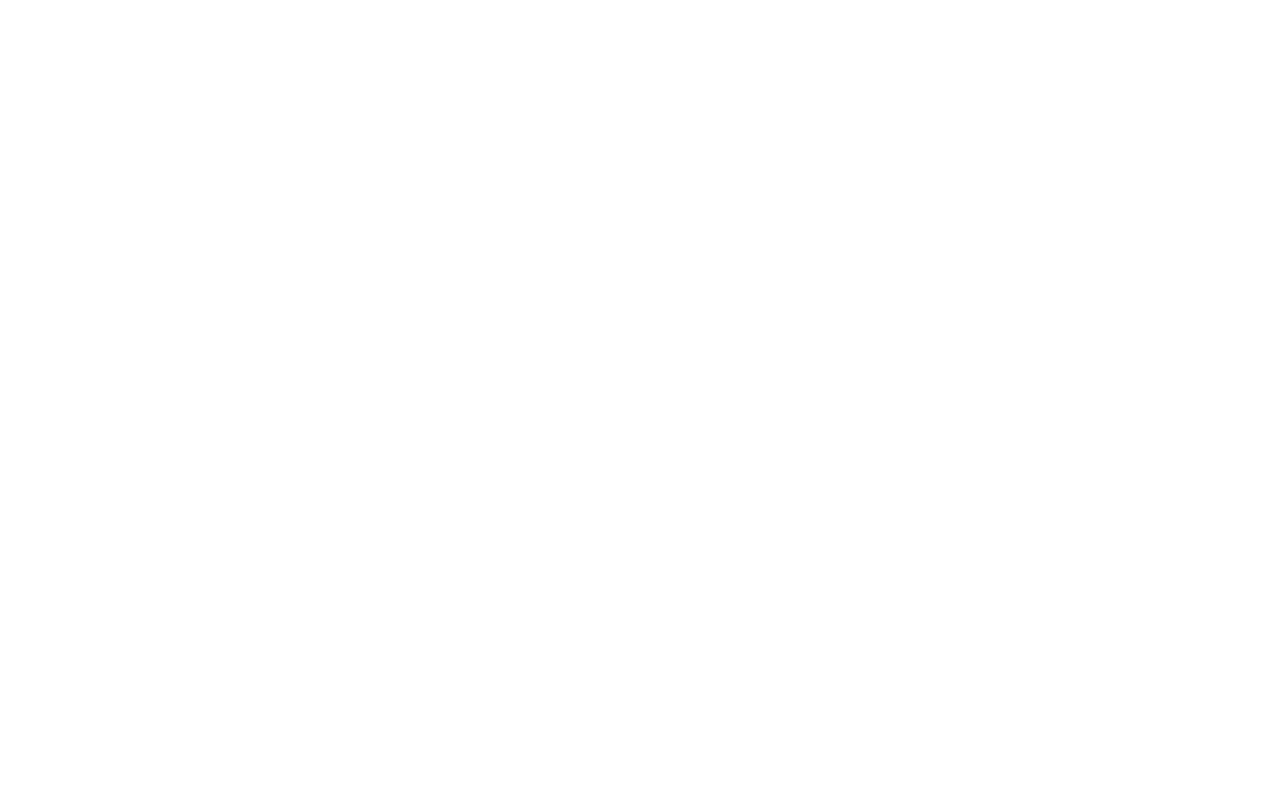
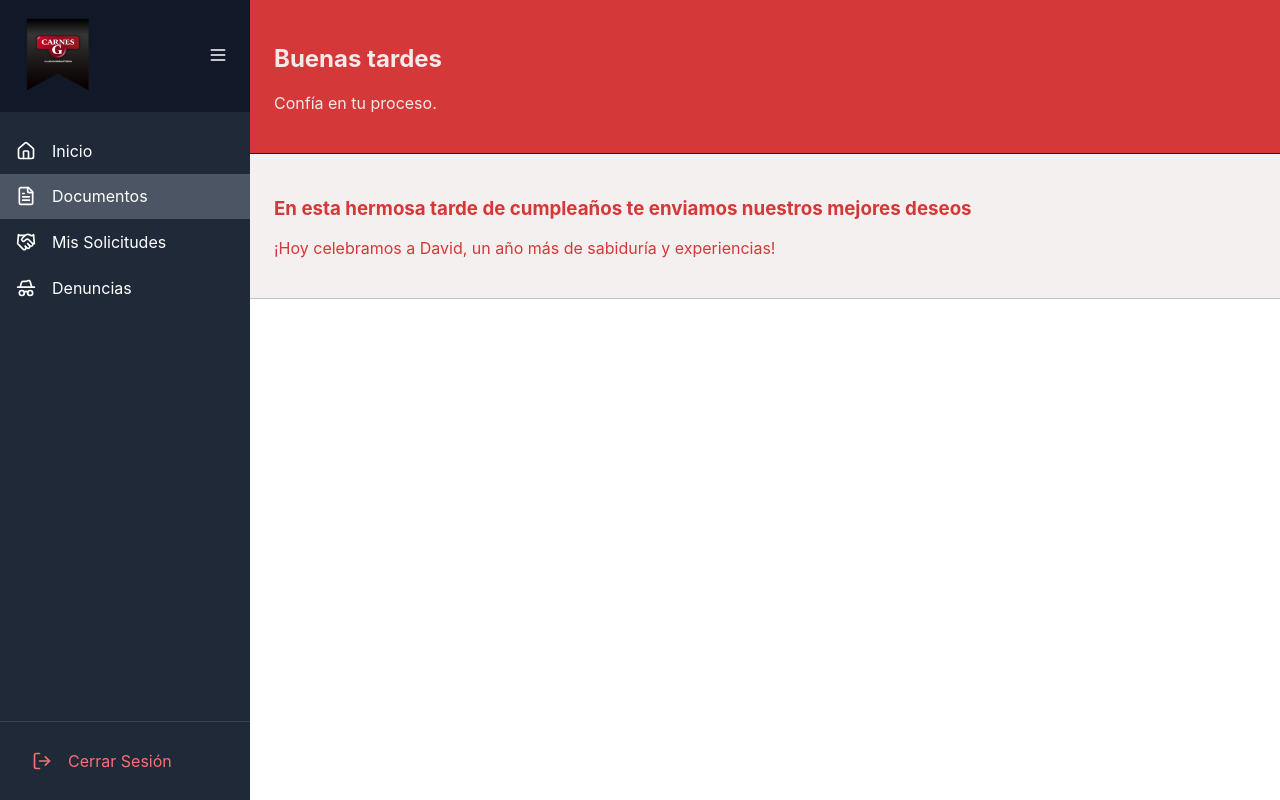
Before and after one commit to JetceMx/intranet-cg, a React (Create React App) app: page /documentos in a window 1280 px wide. Before the commit this address had no page. Built offline with nearby package versions, Linux system fonts and the light colour scheme.

Commit message:
Función de visor de textos y bases de react routers

```diff
--- a/src/App.js
+++ b/src/App.js
@@ -1,6 +1,7 @@
 import './App.css';
 import { Routes, Route } from 'react-router-dom';
 import Home from './Pages/home';
+import Docs from './Pages/documentos';
 
 function App() {
   return (
@@ -9,6 +10,7 @@
       {/* 1 - Codigo */}
       <Routes>
         <Route path='/' element={<Home />} />
+        <Route path='/documentos' element={<Docs />} />
       </Routes>
 
     </div>
--- /dev/null
+++ b/src/Pages/documentos.js
@@ -0,0 +1,40 @@
+import React, { useState, useEffect } from 'react';
+import Sidebar from '../component/sidebar';
+import UserHeader from '../component/usuario';
+//import News from '../component/news';
+import Cumple from '../component/cumple';
+//import Atajos from '../component/atajos';
+import '../Style/documentos.modules.css';
+
+function Docs() {
+  const [collapsed, setCollapsed] = useState(false);
+
+
+  useEffect(() => {
+    const handleResize = () => {
+      if (window.innerWidth < 768) {
+        setCollapsed(true);
+      } else {
+        setCollapsed(false);
+      }
+    };
+    handleResize();
+    window.addEventListener("resize", handleResize);
+    return () => window.removeEventListener("resize", handleResize);
+  }, []);
+
+
+  return (
+    <div className="layout">
+      <Sidebar collapsed={collapsed} setCollapsed={setCollapsed} />
+      <div className={`main-content ${collapsed ? "collapsed" : ""}`}>
+        <UserHeader collapsed={collapsed} />
+        {/*<News collapsed={collapsed} />*/}
+        {/*<Atajos collapsed={collapsed}/>*/}
+        <Cumple collapsed={collapsed} />
+      </div>
+    </div>
+  );
+}
+
+export default Docs;
--- a/src/Style/atajos.modules.css
+++ b/src/Style/atajos.modules.css
@@ -84,6 +84,24 @@
   color: #444;
 }
 
+.download-btn {
+  display: inline-block;
+  margin-bottom: 1rem;
+  background-color: #007bff;
+  color: white;
+  padding: 8px 16px;
+  text-decoration: none;
+  border: none;
+  border-radius: 6px;
+  font-size: 14px;
+  cursor: pointer;
+  transition: background-color 0.2s;
+}
+
+.download-btn:hover {
+  background-color: #0056b3;
+}
+
 @keyframes fadeIn {
   from {
     opacity: 0;
--- /dev/null
+++ b/src/Style/documentos.modules.css
@@ -0,0 +1,13 @@
+.layout {
+  display: flex;
+}
+
+.main-content {
+  flex: 1;
+  transition: margin-left 0.3s;
+  margin-left: 250px;
+}
+
+.main-content.collapsed {
+  margin-left: 70px;
+}
--- a/src/Style/sidebar.modules.css
+++ b/src/Style/sidebar.modules.css
@@ -63,6 +63,26 @@
   color: #f87171;
 }
 
+.sidebar-nav .nav-item {
+  color: white;
+  text-decoration: none;
+}
+
+.sidebar-nav .nav-item:visited {
+  color: white;
+}
+
+.sidebar-nav .nav-item:hover {
+  background-color: #374151;
+  color: #f3f4f6;
+}
+
+.sidebar-nav .nav-item.active {
+  background-color: #4b5563;
+  color: white;
+}
+
+
 /* Para hacer responsive*/
 
 @media screen and (max-width: 768px) {
--- a/src/Style/usuario.modules.css
+++ b/src/Style/usuario.modules.css
@@ -4,5 +4,4 @@
   border-bottom: 1px solid #201f1f;
   transition: margin-left 0.3s;
   color: rgb(242, 233, 233);
-  border: 3px solid black ;
 }
--- a/src/component/atajos.jsx
+++ b/src/component/atajos.jsx
@@ -27,6 +27,8 @@
   const [content, setContent] = useState("");
   const [loading, setLoading] = useState(false);
 
+  // 9 - Codigo
+
   const openModal = async (shortcut) => {
     setLoading(true);
     setActiveShortcut(shortcut);
@@ -46,6 +48,27 @@
     setActiveShortcut(null);
     setContent("");
   };
+
+  // 10 - Codigo
+
+  const downloadFile = async (url, filename) => {
+    try {
+      const response = await fetch(url);
+      const blob = await response.blob();
+
+      const link = document.createElement("a");
+      link.href = URL.createObjectURL(blob);
+      link.download = filename;
+      document.body.appendChild(link);
+      link.click();
+      document.body.removeChild(link);
+    } catch (error) {
+      alert("No se pudo descargar el archivo.");
+      console.error(error);
+    }
+  };
+
+  // 11 - Codigo
 
   return (
     <div className="quick-links-container">
@@ -68,6 +91,18 @@
           <div className="modal-content" onClick={(e) => e.stopPropagation()}>
             <button className="modal-close" onClick={closeModal}>×</button>
             <h3>{activeShortcut.title}</h3>
+
+            <div className="modal-actions">
+              <button
+                className="download-btn"
+                onClick={() =>
+                  downloadFile(activeShortcut.file, `${activeShortcut.title}.txt`)
+                }
+              >
+                Descargar archivo
+              </button>
+            </div>
+
             {loading ? (
               <p>Cargando contenido...</p>
             ) : (
--- a/src/component/sidebar.jsx
+++ b/src/component/sidebar.jsx
@@ -1,22 +1,21 @@
 import { Home, FileText, LogOut, Menu, HatGlasses, Handshake } from "lucide-react";
 import "../Style/sidebar.modules.css";
-import Carnes from "../imgs/Carnes G.png"
+import Carnes from "../imgs/Carnes G.png";
+import { NavLink } from "react-router-dom";
 
-// 4 - Codigo
-
+// Enlaces de navegación
 const navItems = [
-  { icon: <Home size={20} />, label: "Inicio" },
-  { icon: <FileText size={20} />, label: "Documentos" },
-  { icon: <Handshake size={20} />, label: "Mis Solicitudes" },
-  { icon: <HatGlasses size={20}/>, label: "Denuncias"},
-
+  { icon: <Home size={20} />, label: "Inicio", link: '/' },
+  { icon: <FileText size={20} />, label: "Documentos", link: "/documentos" },
+  { icon: <Handshake size={20} />, label: "Mis Solicitudes", link: "/solicitudes" },
+  { icon: <HatGlasses size={20} />, label: "Denuncias", link: "/denuncias" },
 ];
 
 export default function Sidebar({ collapsed, setCollapsed }) {
   return (
     <aside className={`sidebar ${collapsed ? "collapsed" : ""}`}>
       <div className="sidebar-header">
-        {!collapsed && <img src={Carnes} alt="Logo" className="logo"/>}
+        {!collapsed && <img src={Carnes} alt="Logo" className="logo" />}
         <button
           onClick={() => setCollapsed(!collapsed)}
           className="toggle-btn"
@@ -28,10 +27,16 @@
 
       <nav className="sidebar-nav">
         {navItems.map((item, i) => (
-          <div className="nav-item" key={i}>
+          <NavLink
+            to={item.link}
+            key={i}
+            className={({ isActive }) =>
+              `nav-item ${isActive ? "active" : ""}`
+            }
+          >
             {item.icon}
             {!collapsed && <span>{item.label}</span>}
-          </div>
+          </NavLink>
         ))}
       </nav>
 
```
